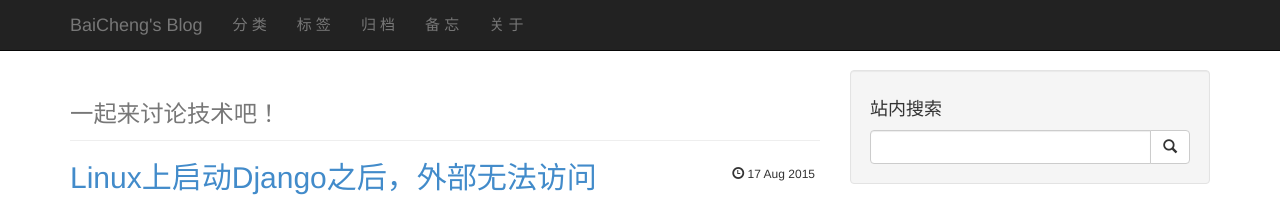
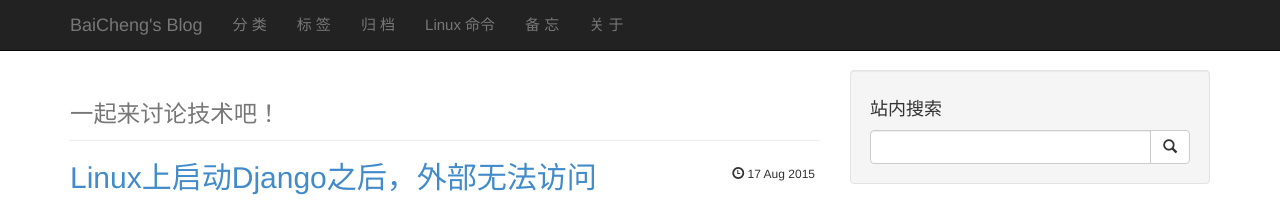
Before and after one commit to zbc0512/zbc0512.github.io, a Jekyll site: the page built from index.html, in a window 1280 px wide. Shown: the top 203 px of the page. Built offline with Jekyll 4.4.1, drawn with Linux system fonts in a browser that asks for light colours; Markdown is read by kramdown in place of the engine named in the settings; the list of posts is cut into pages by our own code; comment, search, counter and statistics services are not loaded.

Commit message:
Update navigation.html

```diff
--- a/_includes/navigation.html
+++ b/_includes/navigation.html
@@ -16,6 +16,11 @@
             </li>
             <li>
               <a href="/faqs.html">
+                Linux 命令
+              </a>
+            </li>
+            <li>
+              <a href="/faqs.html">
                 备 忘
               </a>
             </li>
```
